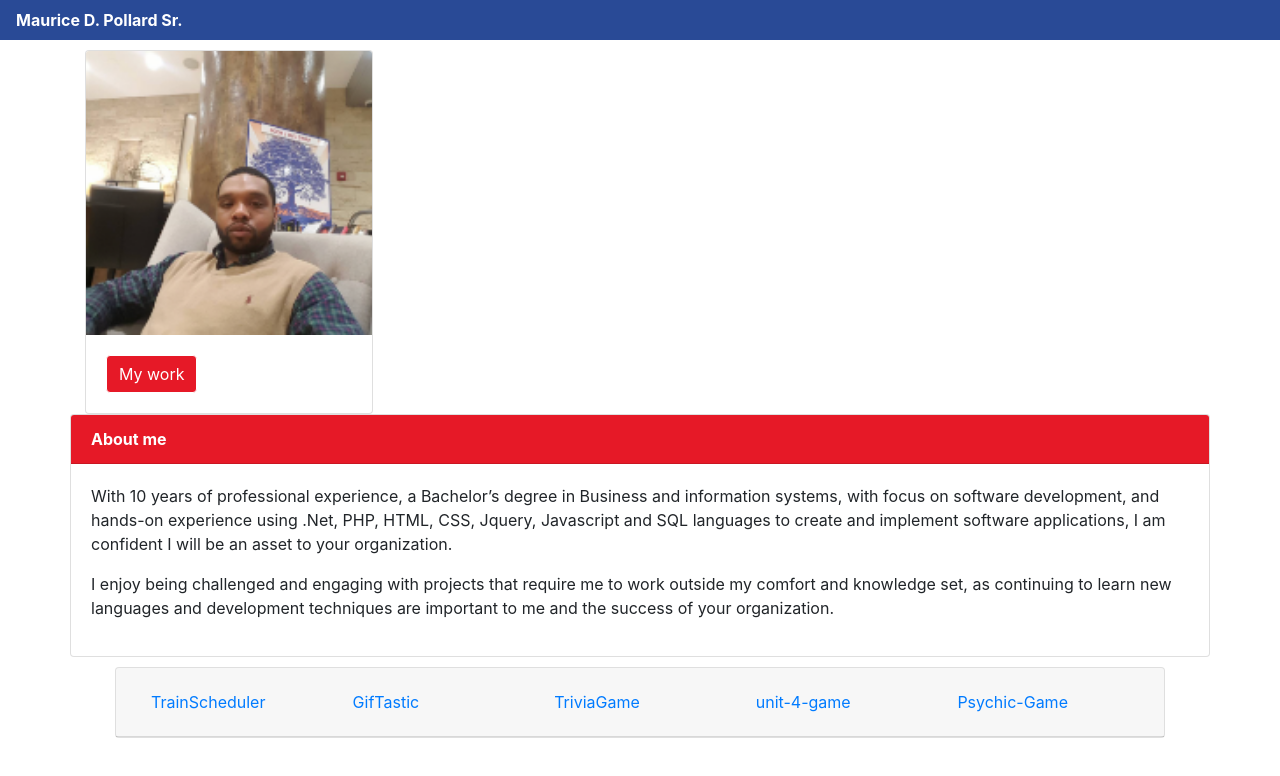
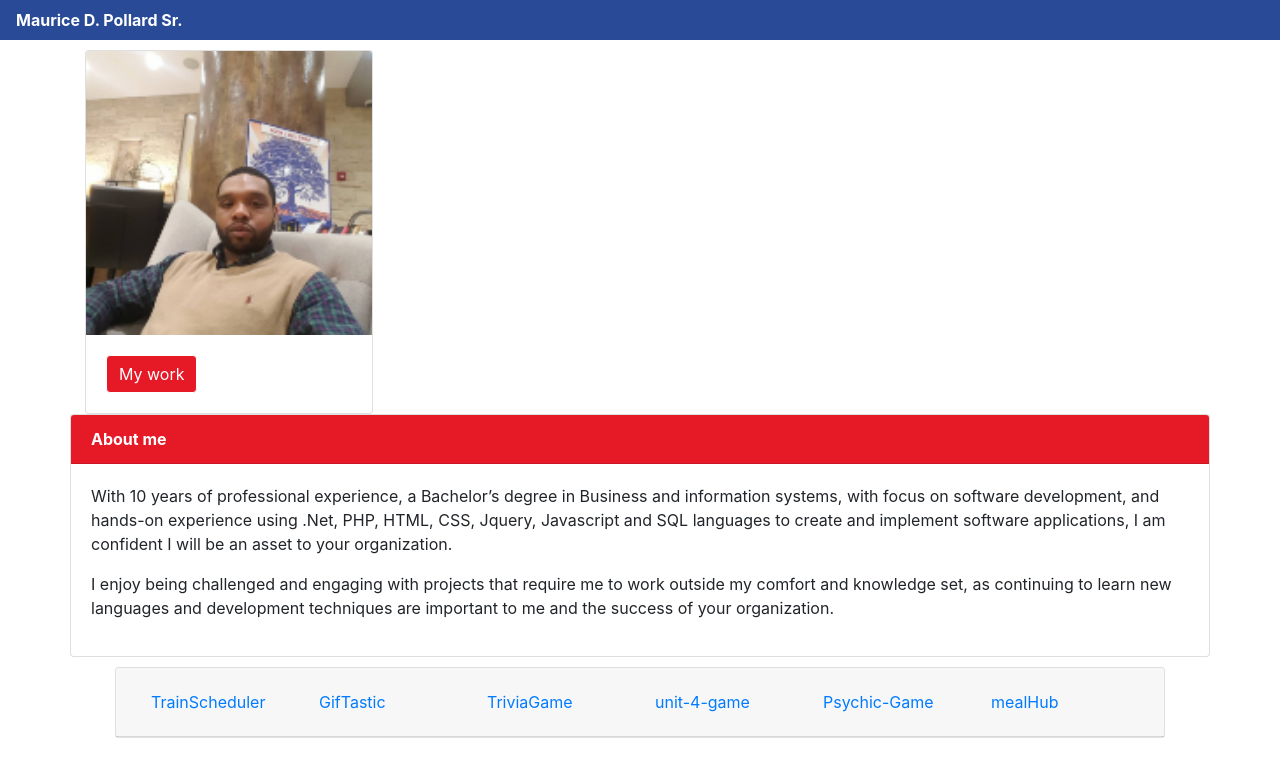
Before and after one commit to mauricepollard/portfolio, a plain HTML site: page index.html in a window 1280 px wide. Drawn offline with nearby package versions, Linux system fonts and the light colour scheme.

Commit message:
added project 1

```diff
--- a/index.html
+++ b/index.html
@@ -83,6 +83,9 @@
                                 <div class="col-sm">
                                    <a href="https://github.com/mauricepollard/Psychic-Game">  Psychic-Game</a>
                                 </div>
+                                <div class="col-sm">
+                                    <a href="https://mauricepollard.github.io/project1/">  mealHub</a>
+                                 </div>
                             </div>
                         </div>
                     </div>
```
